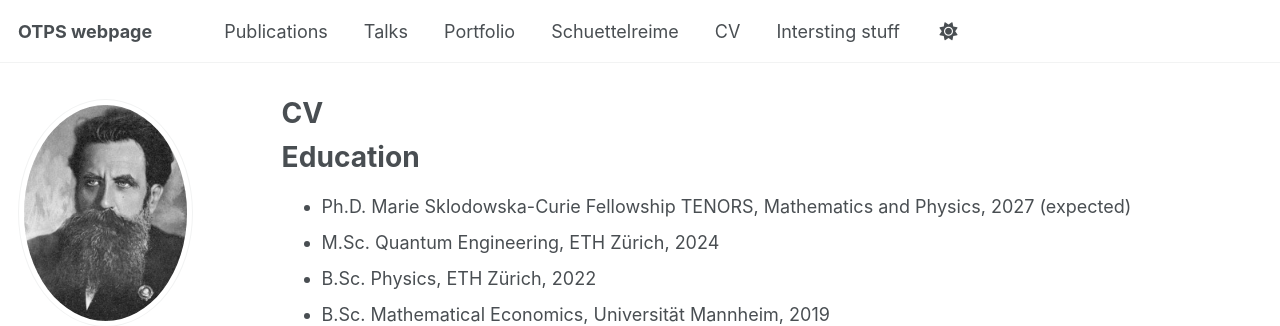
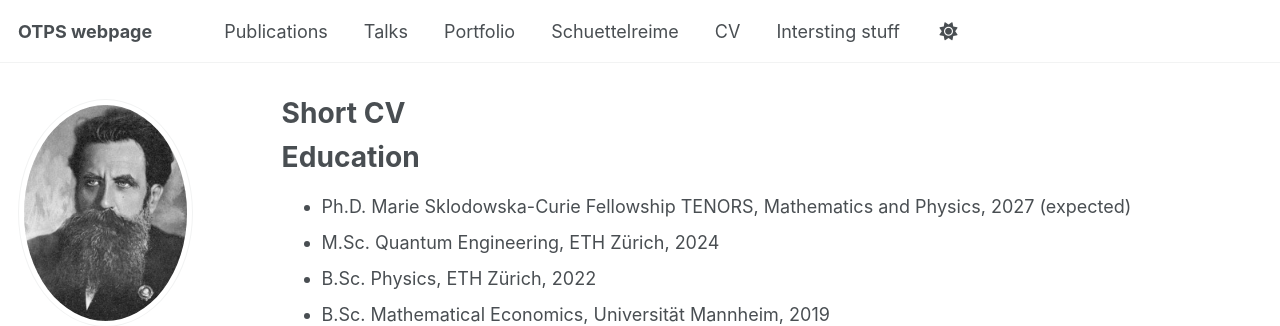
Before and after one commit to ottotpschmidt/ottotpschmidt.github.io, a Jekyll site: the page built from _pages/cv.md, in a window 1280 px wide and 900 px high. Shown: the top 326 px of the window. Built offline with Jekyll 4.4.1, drawn with Linux system fonts in a browser that asks for light colours; some web fonts are replaced; a script that is not in the unit is left out; some of the changed text lies outside the part shown.

Commit message:
Change CV title and add PDF note
Updated the title from 'CV' to 'Short CV' and added a note about the PDF.

```diff
--- a/_pages/cv.md
+++ b/_pages/cv.md
@@ -1,6 +1,6 @@
 ---
 layout: archive
-title: "CV"
+title: "Short CV"
 permalink: /cv/
 author_profile: true
 redirect_from:
```
Also changed, not shown: other parts of _pages/cv.md (+3 -0 lines).
